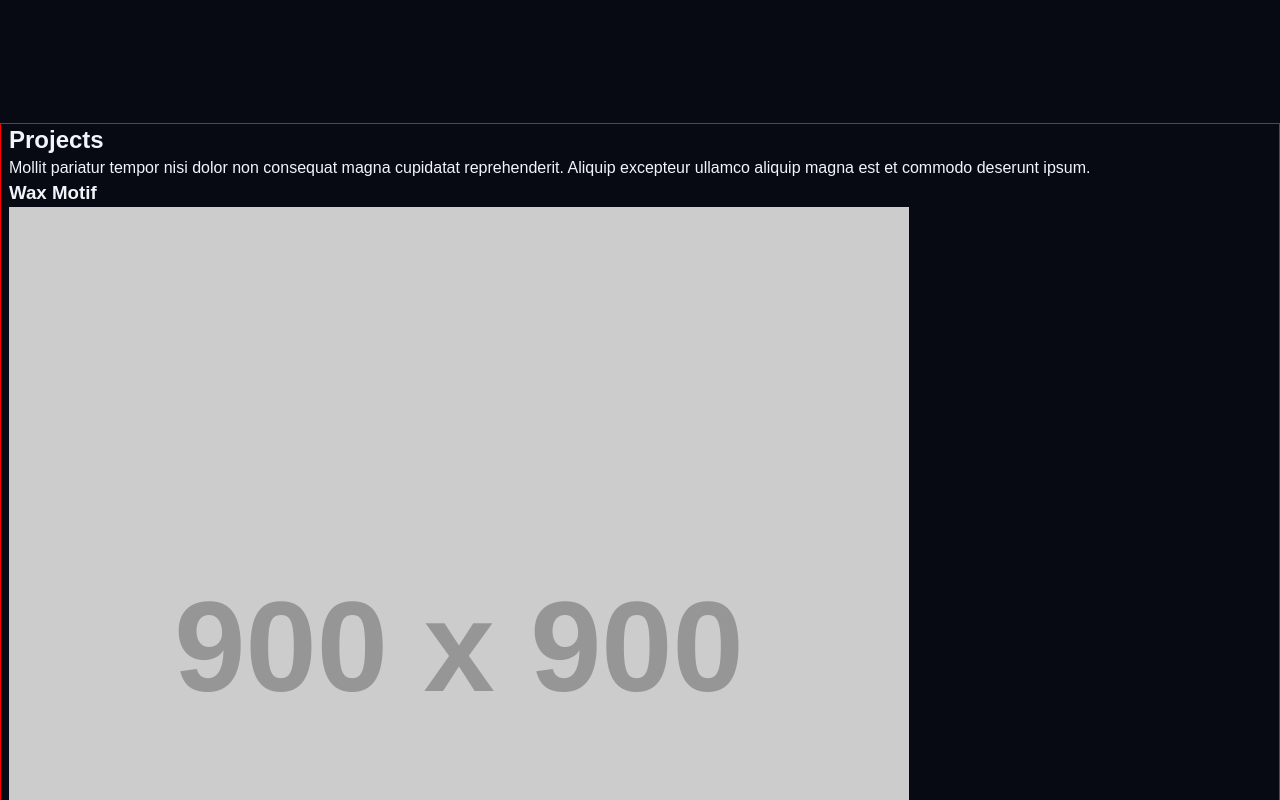
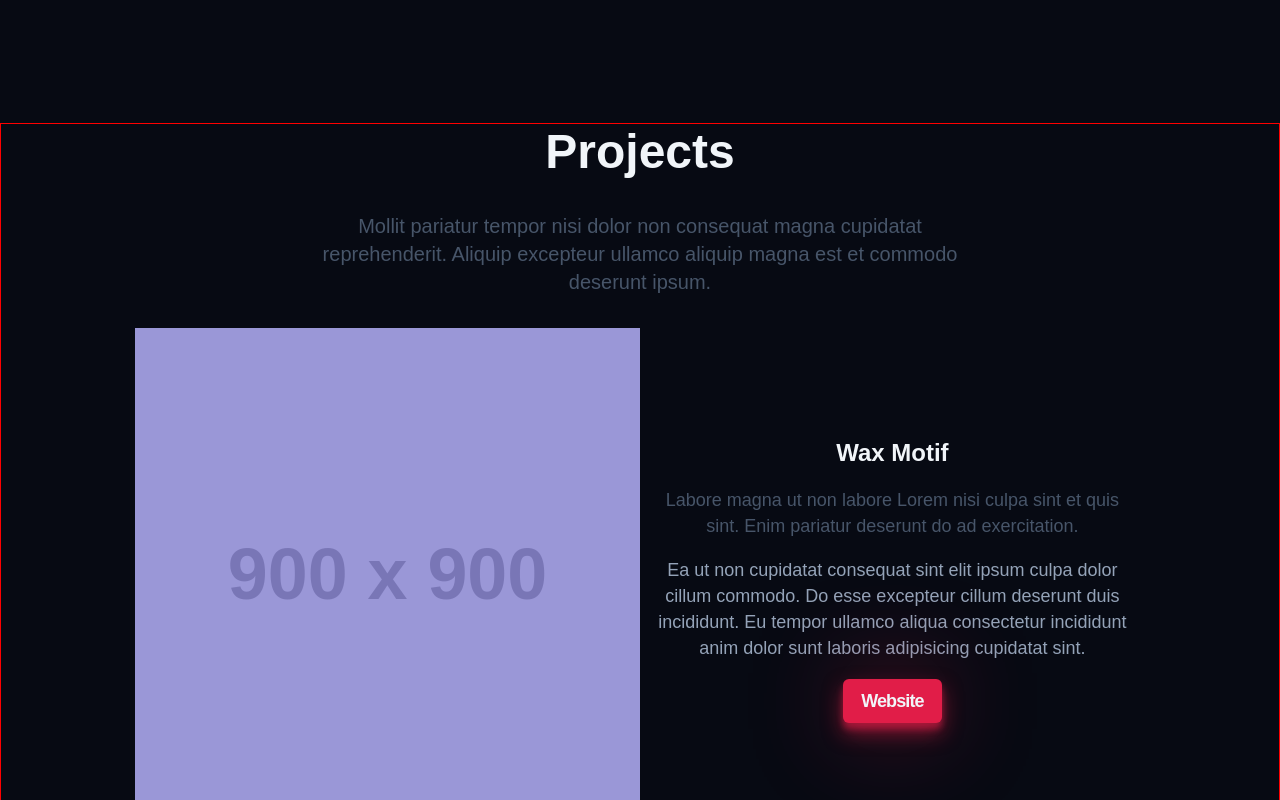
Before and after one commit to Usman-Marwat/OldPortfolio, a website built with Vite: page index.html in a window 1280 px wide. Shown: the part 3660-4460 px from the top of the page. Built offline with nearby package versions, Linux system fonts and the light colour scheme; placeholder pictures from the web are drawn by us; a web font is replaced by a local one.

Commit message:
Create project / work section

```diff
--- a/index.html
+++ b/index.html
@@ -395,7 +395,24 @@
 					</div>
 				</div>
 			</section>
+			<section id="contact" class="contact container section">
+				<h2 class="contact__title">Get In Contact</h2>
+				<p class="contact__description">
+					Whether you are starting a project, have business inquiries or just
+					want to say hi, my inbox is always open so feel free to reach out and
+					I will get back to you as soon as possible.
+				</p>
+				<a
+					class="contact__btn btn"
+					href="mailto:slayingthedragon.io@gmail.com"
+					target="_blank"
+					>React Out</a
+				>
+			</section>
 		</main>
+		<footer class="footer container section">
+			<h3 class="footer__title">~ Ramzi Bach ~</h3>
+		</footer>
 
 		<script type="module" src="/src/main.js"></script>
 	</body>
--- a/src/main.js
+++ b/src/main.js
@@ -4,4 +4,5 @@ import '../styles/components/header.css';
 import '../styles/components/hero.css';
 import '../styles/components/about.css';
 import '../styles/components/featured.css';
+import '../styles/components/work.css';
 import '../styles/utils.css';
--- /dev/null
+++ b/styles/components/work.css
@@ -0,0 +1,276 @@
+.work {
+	text-align: center;
+}
+
+.work__title {
+	font-size: var(--size-2xl);
+	color: var(--clr-light);
+}
+
+.work__description {
+	max-width: 60ch;
+	font-size: var(--size-sm);
+	color: var(--clr-slate600);
+	margin: 1rem auto;
+}
+
+.work__project-title {
+	font-size: var(--size-base);
+	margin-bottom: 1rem;
+}
+
+.work__img-wrapper {
+	position: relative;
+}
+
+.work__img-wrapper::after {
+	content: '';
+	background-color: rgba(79, 70, 229, 0.4);
+	width: 100%;
+	height: 100%;
+	position: absolute;
+	top: 0;
+	left: 0;
+	z-index: 1;
+	transition: background-color 0.3s;
+}
+
+.work__img-wrapper:hover::after {
+	background-color: rgba(79, 70, 229, 0.3);
+}
+
+.work__project:not(:last-child) {
+	margin-bottom: 5rem;
+}
+
+.work__project-description1 {
+	font-size: var(--size-sm);
+	color: var(--clr-slate600);
+	margin: 1rem 0;
+}
+
+.work__project-description2 {
+	font-size: var(--size-sm);
+	color: var(--clr-slate400);
+	margin-bottom: 1rem;
+}
+
+.work__project-btn {
+	font-size: var(--size-sm);
+}
+
+.work__project-subtitle {
+	display: none;
+}
+
+/* xs */
+@media (min-width: 475px) {
+	.work__title {
+		font-size: var(--size-3xl);
+	}
+
+	.work__description {
+		font-size: var(--size-base);
+		margin: 1.5rem auto;
+	}
+
+	.work__project-title {
+		font-size: var(--size-lg);
+		margin-bottom: 1.5rem;
+	}
+
+	.work__project-description1 {
+		font-size: var(--size-base);
+		margin: 1.5rem 0;
+	}
+
+	.work__project-description2 {
+		font-size: var(--size-base);
+		margin-bottom: 1.5rem;
+	}
+
+	.work__project-btn {
+		font-size: var(--size-base);
+	}
+}
+
+/* sm */
+@media (min-width: 640px) {
+	.work__container {
+		display: grid;
+		grid-template-columns: 1fr 1fr;
+		grid-template-areas:
+			'image1 content1'
+			'content2 image2'
+			'image3 content3'
+			'content4 image4'
+			'image5 content5'
+			'content6 image6';
+		place-items: center;
+	}
+
+	.work__image1 {
+		grid-area: image1;
+	}
+
+	.work__image2 {
+		grid-area: image2;
+	}
+
+	.work__image3 {
+		grid-area: image3;
+	}
+
+	.work__image4 {
+		grid-area: image4;
+	}
+
+	.work__image5 {
+		grid-area: image5;
+	}
+
+	.work__image6 {
+		grid-area: image6;
+	}
+
+	.work__content1 {
+		grid-area: content1;
+	}
+
+	.work__content2 {
+		grid-area: content2;
+	}
+
+	.work__content3 {
+		grid-area: content3;
+	}
+
+	.work__content4 {
+		grid-area: content4;
+	}
+
+	.work__content5 {
+		grid-area: content5;
+	}
+
+	.work__content6 {
+		grid-area: content6;
+	}
+
+	.work__project {
+		padding: 0 1rem;
+	}
+
+	.work__project-title {
+		display: none;
+	}
+
+	.work__project-description1 {
+		font-size: var(--size-xs);
+		margin: 1em 0;
+	}
+
+	.work__project-description2 {
+		font-size: var(--size-xs);
+		margin-bottom: 1em;
+	}
+
+	.work__project-btn {
+		font-size: var(--size-xs);
+	}
+
+	.work__project:not(:last-child) {
+		margin-bottom: 0;
+	}
+
+	.work__project-subtitle {
+		display: block;
+		font-size: var(--size-base);
+	}
+}
+
+/* md */
+@media (min-width: 768px) {
+	.work__project-description1 {
+		font-size: var(--size-sm);
+	}
+
+	.work__project-description2 {
+		font-size: var(--size-sm);
+	}
+
+	.work__project-btn {
+		font-size: var(--size-sm);
+	}
+
+	.work__project-subtitle {
+		font-size: var(--size-lg);
+	}
+}
+
+/* lg */
+@media (min-width: 1024px) {
+	.work__title {
+		font-size: var(--size-4xl);
+	}
+
+	.work__description {
+		font-size: var(--size-lg);
+	}
+
+	.work__project-description1 {
+		font-size: var(--size-base);
+	}
+
+	.work__project-description2 {
+		font-size: var(--size-base);
+	}
+
+	.work__project-btn {
+		font-size: var(--size-base);
+	}
+
+	.work__project-subtitle {
+		font-size: var(--size-xl);
+	}
+}
+
+/* xl */
+@media (min-width: 1280px) {
+	.work__title {
+		font-size: var(--size-5xl);
+	}
+
+	.work__description {
+		font-size: var(--size-xl);
+		margin: 2rem auto;
+	}
+
+	.work__project-description1 {
+		font-size: var(--size-lg);
+	}
+
+	.work__project-description2 {
+		font-size: var(--size-lg);
+	}
+
+	.work__project-btn {
+		font-size: var(--size-lg);
+	}
+
+	.work__project-subtitle {
+		font-size: var(--size-2xl);
+	}
+
+	.work__container {
+		width: 80%;
+		margin: 0 auto;
+	}
+}
+
+/* 2xl */
+@media (min-width: 1536px) {
+	.work__container {
+		width: 70%;
+	}
+}
```
